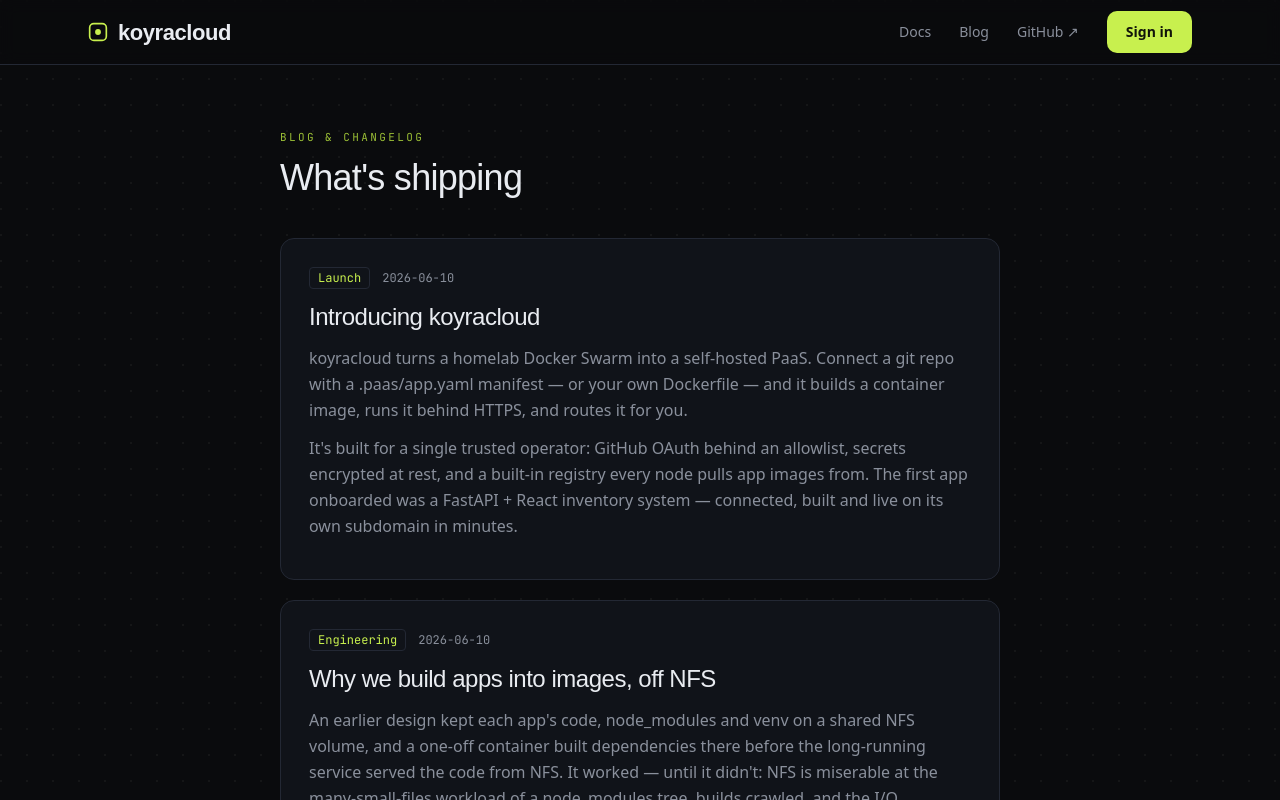
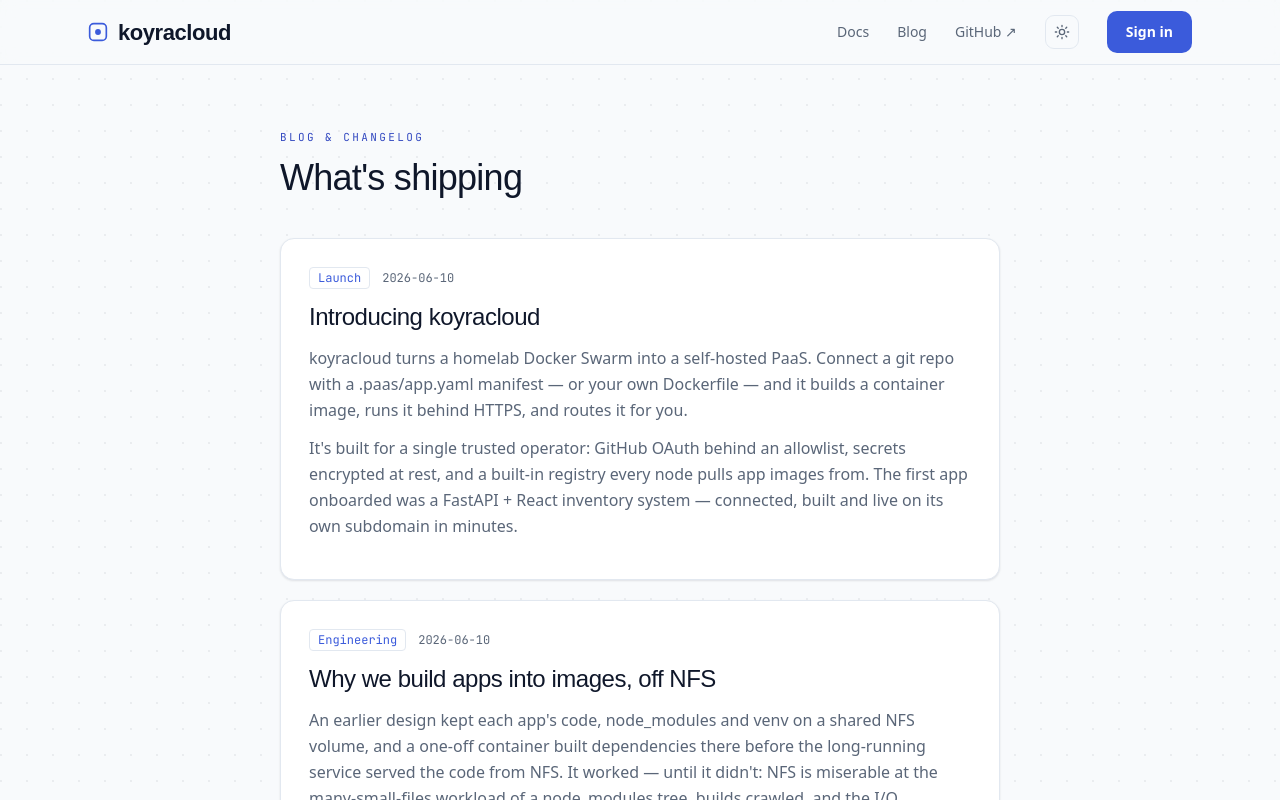
Before and after one commit to hikmahtech/koyracloud, a React (Vite) app in the folder web/: page /blog in a window 1280 px wide. Shown: the top 800 px of the page. Built offline with nearby package versions, Linux system fonts and the light colour scheme; a web font is replaced by a local one.

Commit message:
feat(web): enterprise blue/slate palette + light/dark theme toggle (#43)

```diff
--- a/web/src/App.jsx
+++ b/web/src/App.jsx
@@ -1,7 +1,7 @@
 import { Routes, Route, Link, useNavigate } from "react-router-dom";
 import { useQuery } from "@tanstack/react-query";
 import { getMe, logout } from "./api";
-import { Logo } from "./components/Chrome.jsx";
+import { Logo, ThemeToggle } from "./components/Chrome.jsx";
 import Landing from "./pages/Landing.jsx";
 import AppsList from "./pages/AppsList.jsx";
 import NewApp from "./pages/NewApp.jsx";
@@ -12,7 +12,7 @@
   const nav = useNavigate();
   return (
     <div className="grid-bg min-h-screen">
-      <header className="border-b border-[var(--color-line)] bg-[rgba(10,11,13,0.7)] backdrop-blur sticky top-0 z-30">
+      <header className="border-b border-[var(--color-line)] bg-[var(--color-nav)] backdrop-blur sticky top-0 z-30">
         <div className="max-w-6xl mx-auto px-6 h-16 flex items-center justify-between">
           <Link to="/" className="text-[var(--color-fg)] no-underline"><Logo /></Link>
           <div className="flex items-center gap-6 text-sm">
@@ -20,6 +20,7 @@
             {me.is_admin && (
               <Link to="/team" className="text-[var(--color-muted)] hover:text-[var(--color-fg)] no-underline">Team</Link>
             )}
+            <ThemeToggle />
             <Link to="/apps/new" className="btn btn-primary">New App</Link>
             <div className="flex items-center gap-2 mono text-xs text-[var(--color-muted)]">
               <span className="dot" style={{ background: "var(--color-acid)" }} />@{me.login}
--- a/web/src/components/Chrome.jsx
+++ b/web/src/components/Chrome.jsx
@@ -1,4 +1,42 @@
+import { useEffect, useState } from "react";
 import { Link } from "react-router-dom";
+
+// ponytail: one localStorage-backed theme hook; no provider/context for a single boolean.
+export function useTheme() {
+  const [theme, setTheme] = useState(
+    () => document.documentElement.dataset.theme || "dark"
+  );
+  useEffect(() => {
+    document.documentElement.dataset.theme = theme;
+    localStorage.setItem("theme", theme);
+  }, [theme]);
+  return [theme, () => setTheme((t) => (t === "dark" ? "light" : "dark"))];
+}
+
+export function ThemeToggle() {
+  const [theme, toggle] = useTheme();
+  const dark = theme === "dark";
+  return (
+    <button onClick={toggle} className="theme-toggle"
+            title={dark ? "Switch to light mode" : "Switch to dark mode"}
+            aria-label="Toggle color theme">
+      {dark ? (
+        /* moon */
+        <svg width="16" height="16" viewBox="0 0 24 24" fill="none" stroke="currentColor"
+             strokeWidth="2" strokeLinecap="round" strokeLinejoin="round" aria-hidden>
+          <path d="M21 12.79A9 9 0 1 1 11.21 3 7 7 0 0 0 21 12.79z" />
+        </svg>
+      ) : (
+        /* sun */
+        <svg width="16" height="16" viewBox="0 0 24 24" fill="none" stroke="currentColor"
+             strokeWidth="2" strokeLinecap="round" strokeLinejoin="round" aria-hidden>
+          <circle cx="12" cy="12" r="4" />
+          <path d="M12 2v2M12 20v2M4.93 4.93l1.41 1.41M17.66 17.66l1.41 1.41M2 12h2M20 12h2M6.34 17.66l-1.41 1.41M19.07 4.93l-1.41 1.41" />
+        </svg>
+      )}
+    </button>
+  );
+}
 
 export function Logo({ size = 22 }) {
   return (
@@ -16,7 +54,7 @@
 export function PublicNav() {
   return (
     <header className="sticky top-0 z-30 border-b border-[var(--color-line)]
-                       bg-[rgba(10,11,13,0.72)] backdrop-blur">
+                       bg-[var(--color-nav)] backdrop-blur">
       <nav className="max-w-6xl mx-auto px-6 h-16 flex items-center justify-between">
         <Link to="/" className="text-[var(--color-fg)] no-underline"><Logo /></Link>
         <div className="flex items-center gap-7 text-sm">
@@ -24,6 +62,7 @@
           <Link to="/blog" className="text-[var(--color-muted)] hover:text-[var(--color-fg)] no-underline">Blog</Link>
           <a href="https://github.com/hikmahtech/koyracloud" target="_blank" rel="noreferrer"
              className="text-[var(--color-muted)] hover:text-[var(--color-fg)] no-underline">GitHub ↗</a>
+          <ThemeToggle />
           <a href="/api/auth/login" className="btn btn-primary">Sign in</a>
         </div>
       </nav>
--- a/web/src/index.css
+++ b/web/src/index.css
@@ -2,19 +2,46 @@
 
 /* Fonts are loaded via <link> in index.html (Clash Display, Satoshi, JetBrains Mono). */
 
+/* Tailwind @theme defines the DARK palette as the default token values; the
+   light theme overrides the same custom properties under [data-theme="light"]
+   below, so every `var(--color-*)` / `text-acid` usage swaps automatically.
+   ponytail: token name `--color-acid` kept (now blue) to avoid touching ~55 JSX refs. */
 @theme {
-  --color-ink: #0a0b0d;
-  --color-surface: #101319;
-  --color-surface2: #151922;
-  --color-line: #232834;
-  --color-fg: #e9ecf1;
-  --color-muted: #8a909c;
-  --color-acid: #c8f04e;
-  --color-acid-dim: #9bbf36;
+  --color-ink: #0b0f17;
+  --color-surface: #111725;
+  --color-surface2: #161d2d;
+  --color-line: #232c3d;
+  --color-line-strong: #33405a;
+  --color-fg: #e8edf4;
+  --color-muted: #94a0b4;
+  --color-acid: #4f7cff;
+  --color-acid-dim: #6f93ff;
   --color-danger: #ff6b6b;
+  --color-nav: rgba(11, 15, 23, 0.72);
+  --color-dot-grid: rgba(255, 255, 255, 0.05);
+  --color-glow: rgba(79, 124, 255, 0.16);
+  --shadow-card: 0 1px 2px rgba(0, 0, 0, 0.4);
   --font-display: "Clash Display", ui-sans-serif, sans-serif;
   --font-sans: "Satoshi", ui-sans-serif, system-ui, sans-serif;
   --font-mono: "JetBrains Mono", ui-monospace, monospace;
+}
+
+:root[data-theme="light"] {
+  --color-ink: #f8fafc;
+  --color-surface: #ffffff;
+  --color-surface2: #f1f5f9;
+  --color-line: #e2e8f0;
+  --color-line-strong: #cbd5e1;
+  --color-fg: #0f172a;
+  --color-muted: #5a6678;
+  --color-acid: #3b5bdb;
+  --color-acid-dim: #3349c0;
+  --color-danger: #dc2626;
+  --color-nav: rgba(248, 250, 252, 0.78);
+  --color-dot-grid: rgba(15, 23, 42, 0.06);
+  --color-glow: rgba(59, 91, 219, 0.1);
+  --shadow-card: 0 1px 2px rgba(15, 23, 42, 0.06), 0 1px 3px rgba(15, 23, 42, 0.05);
+  color-scheme: light;
 }
 
 :root { color-scheme: dark; }
@@ -27,16 +54,17 @@
   color: var(--color-fg);
   font-family: var(--font-sans);
   -webkit-font-smoothing: antialiased;
+  transition: background .2s ease, color .2s ease;
 }
 
 /* Dotted-grid atmosphere behind everything */
 .grid-bg {
   background-image:
-    radial-gradient(circle at 1px 1px, rgba(255, 255, 255, 0.045) 1px, transparent 0);
+    radial-gradient(circle at 1px 1px, var(--color-dot-grid) 1px, transparent 0);
   background-size: 26px 26px;
 }
 .glow {
-  background: radial-gradient(60% 50% at 50% 0%, rgba(200, 240, 78, 0.14), transparent 70%);
+  background: radial-gradient(60% 50% at 50% 0%, var(--color-glow), transparent 70%);
 }
 
 h1, h2, h3, .font-display { font-family: var(--font-display); letter-spacing: -0.02em; }
@@ -54,16 +82,16 @@
   display: inline-flex; align-items: center; gap: 8px;
   padding: 10px 18px; border-radius: 10px; font-weight: 600;
   font-size: 14px; cursor: pointer; border: 1px solid transparent;
-  transition: transform .12s ease, background .15s ease, border-color .15s ease;
+  transition: transform .12s ease, background .15s ease, border-color .15s ease, box-shadow .15s ease;
   text-decoration: none;
 }
 .btn:active { transform: translateY(1px); }
-.btn-primary { background: var(--color-acid); color: #11140a; }
-.btn-primary:hover { background: #d6fb63; box-shadow: 0 0 0 3px rgba(200,240,78,.18); }
+.btn-primary { background: var(--color-acid); color: #fff; }
+.btn-primary:hover { background: var(--color-acid-dim); box-shadow: 0 0 0 3px rgba(79,124,255,.22); }
 .btn-ghost { background: transparent; color: var(--color-fg); border-color: var(--color-line); }
-.btn-ghost:hover { border-color: #3a4150; background: var(--color-surface); }
-.btn-danger { background: transparent; color: var(--color-danger); border-color: rgba(255,107,107,.35); }
-.btn-danger:hover { background: rgba(255,107,107,.1); }
+.btn-ghost:hover { border-color: var(--color-line-strong); background: var(--color-surface); }
+.btn-danger { background: transparent; color: var(--color-danger); border-color: rgba(220,38,38,.35); }
+.btn-danger:hover { background: rgba(220,38,38,.1); }
 /* Bare text-link button reset; pair with text-color/size utilities at the call site. */
 .linkbtn { background: transparent; border: 0; cursor: pointer; }
 
@@ -72,24 +100,37 @@
   background: var(--color-surface);
   border: 1px solid var(--color-line);
   border-radius: 14px;
+  box-shadow: var(--shadow-card);
 }
 .input {
-  width: 100%; background: var(--color-ink); border: 1px solid var(--color-line);
+  width: 100%; background: var(--color-surface2); border: 1px solid var(--color-line);
   border-radius: 9px; padding: 9px 12px; color: var(--color-fg);
   font-size: 14px; font-family: var(--font-sans); outline: none;
   transition: border-color .15s ease, box-shadow .15s ease;
 }
-.input:focus { border-color: var(--color-acid-dim); box-shadow: 0 0 0 3px rgba(200,240,78,.12); }
+.input:focus { border-color: var(--color-acid); box-shadow: 0 0 0 3px rgba(79,124,255,.16); }
 .mono { font-family: var(--font-mono); }
+
+/* Code/terminal surface — stays dark in both themes (intentional, like a real terminal). */
+.codeblock { background: #0b0f17; color: #cdd3dd; }
 
 /* Status dot */
 .dot { width: 7px; height: 7px; border-radius: 50%; display: inline-block; }
+
+/* Theme toggle button */
+.theme-toggle {
+  display: inline-flex; align-items: center; justify-content: center;
+  width: 34px; height: 34px; border-radius: 9px; cursor: pointer;
+  background: transparent; border: 1px solid var(--color-line); color: var(--color-muted);
+  transition: color .15s ease, border-color .15s ease, background .15s ease;
+}
+.theme-toggle:hover { color: var(--color-fg); border-color: var(--color-line-strong); background: var(--color-surface); }
 
 /* Reveal animation */
 @keyframes rise { from { opacity: 0; transform: translateY(14px); } to { opacity: 1; transform: none; } }
 .rise { animation: rise .7s cubic-bezier(.2,.7,.2,1) both; }
 
-::selection { background: rgba(200,240,78,.28); }
+::selection { background: rgba(79,124,255,.28); }
 ::-webkit-scrollbar { width: 10px; height: 10px; }
-::-webkit-scrollbar-thumb { background: #232834; border-radius: 8px; }
+::-webkit-scrollbar-thumb { background: var(--color-line-strong); border-radius: 8px; }
 ::-webkit-scrollbar-track { background: transparent; }
--- a/web/src/pages/AppsList.jsx
+++ b/web/src/pages/AppsList.jsx
@@ -62,7 +62,7 @@
         <div className="grid gap-3">
           {apps.map((app) => (
             <Link key={app.id} to={`/apps/${app.id}`}
-                  className="card p-5 flex items-center justify-between hover:border-[#3a4150] transition no-underline text-[var(--color-fg)]">
+                  className="card p-5 flex items-center justify-between hover:border-[var(--color-line-strong)] transition no-underline text-[var(--color-fg)]">
               <div className="min-w-0">
                 <div className="font-display text-lg">{app.name}</div>
                 {app.primary_host ? (
--- a/web/src/pages/Docs.jsx
+++ b/web/src/pages/Docs.jsx
@@ -8,7 +8,7 @@
           {label}
         </div>
       )}
-      <pre className="mono text-[12.5px] leading-relaxed p-4 overflow-auto text-[#cdd3dd] m-0">{children}</pre>
+      <pre className="mono text-[12.5px] leading-relaxed p-4 overflow-auto codeblock m-0">{children}</pre>
     </div>
   );
 }
--- a/web/src/pages/Landing.jsx
+++ b/web/src/pages/Landing.jsx
@@ -156,7 +156,7 @@
                 <span className="dot" style={{ background: "var(--color-acid)" }} />
                 <span className="ml-2 mono text-xs text-[var(--color-muted)]">.paas/app.yaml</span>
               </div>
-              <pre className="mono text-[12.5px] leading-relaxed p-5 overflow-auto text-[#cdd3dd] m-0">{MANIFEST}</pre>
+              <pre className="mono text-[12.5px] leading-relaxed p-5 overflow-auto codeblock m-0">{MANIFEST}</pre>
             </div>
           </div>
         </div>
@@ -181,7 +181,7 @@
         <div className="eyebrow">What you get</div>
         <div className="mt-8 grid sm:grid-cols-2 lg:grid-cols-3 gap-5">
           {FEATURES.map(([t, d]) => (
-            <div key={t} className="card p-6 hover:border-[#3a4150] transition">
+            <div key={t} className="card p-6 hover:border-[var(--color-line-strong)] transition">
               <div className="font-display text-lg leading-snug">{t}</div>
               <p className="text-[var(--color-muted)] text-sm mt-2 leading-relaxed">{d}</p>
             </div>
@@ -200,7 +200,7 @@
         <div className="mt-8 flex flex-wrap justify-center gap-4">
           {CLIENTS.map((c) => (
             <a key={c.name} href={c.url} target="_blank" rel="noreferrer noopener"
-               className="card px-6 py-4 no-underline hover:border-[#3a4150] transition text-center min-w-[160px]">
+               className="card px-6 py-4 no-underline hover:border-[var(--color-line-strong)] transition text-center min-w-[160px]">
               <div className="font-display text-sm font-medium text-[var(--color-fg)]">{c.name}</div>
               <div className="text-xs text-[var(--color-muted)] mt-1">{c.desc}</div>
             </a>
```
Also changed, not shown: web/index.html (+8 -0 lines), web/src/pages/AppDetail.jsx (+4 -4 lines).
